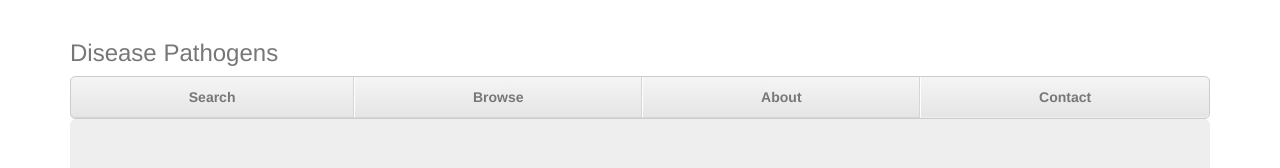
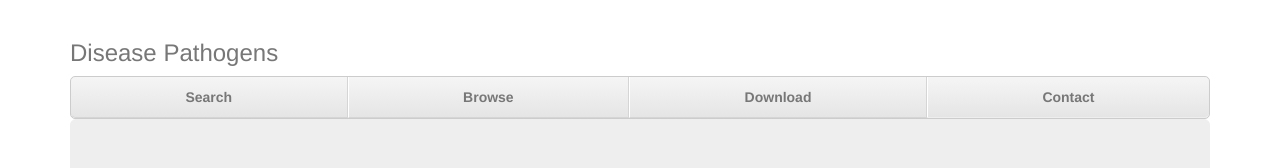
Before and after one commit to bio-ontology-research-group/pathophenodb, a React (Create React App) app in the folder dpfront/: page / in a window 1280 px wide. Shown: the top 168 px of the page. Built offline with nearby package versions, Linux system fonts and the light colour scheme.

Commit message:
download

```diff
--- a/dpfront/src/App.js
+++ b/dpfront/src/App.js
@@ -147,7 +147,7 @@ class App extends Component {
     renderHeader() {
 	var section = this.state.section;
 	const menuItems = [
-	    'Search', 'Browse', 'About'];
+	    'Search', 'Browse'];
 	const content = menuItems.map(function(item) {
 	    var activeClass = '';
 	    if (item.toLowerCase() == section) {
@@ -165,6 +165,7 @@ class App extends Component {
         <nav>
           <ul className="nav nav-justified">
 		{ content }
+	    	<li><a href="/media/downloads/patho_phenoDB.nt">Download</a></li>
 		<li><a target="_blank" href="http://borg.kaust.edu.sa/Pages/People.aspx">Contact</a></li>
 	    </ul>
         </nav>
```
